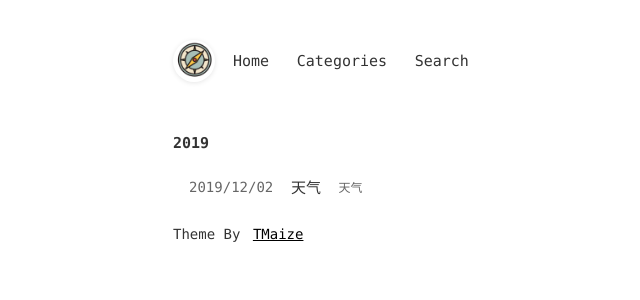
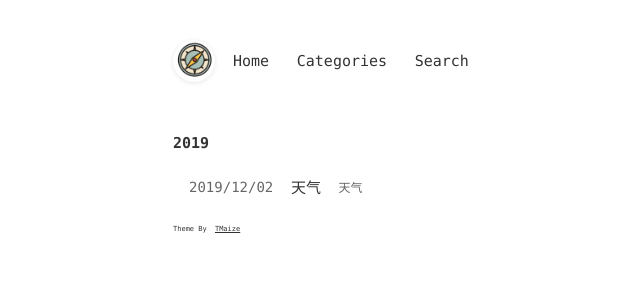
Before and after one commit to marlboro3420/marlboro3420.github.io, a Jekyll site: the page built from index.html, in a window 1280 px wide. Shown: the top 300 px of the page, without its empty margins (181-821 px from the left). Built offline with Jekyll 4.4.1, drawn with Linux system fonts in a browser that asks for light colours.

Commit message:
Update common.css

```diff
--- a/static/css/common.css
+++ b/static/css/common.css
@@ -189,12 +189,11 @@ body {
 }
 .footer {
   padding: 15px 0;
-  font-size: 14px;
+  font-size: 7px;
   line-height: 1.5;
 }
 .footer a {
   text-decoration: underline;
-  color: #000000;
   padding: 0 4px;
   white-space: nowrap;
 }
```
